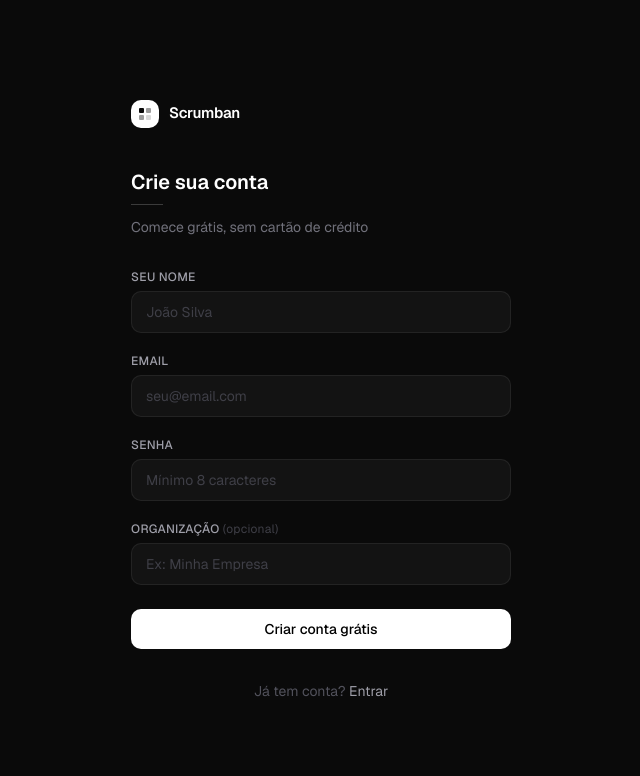
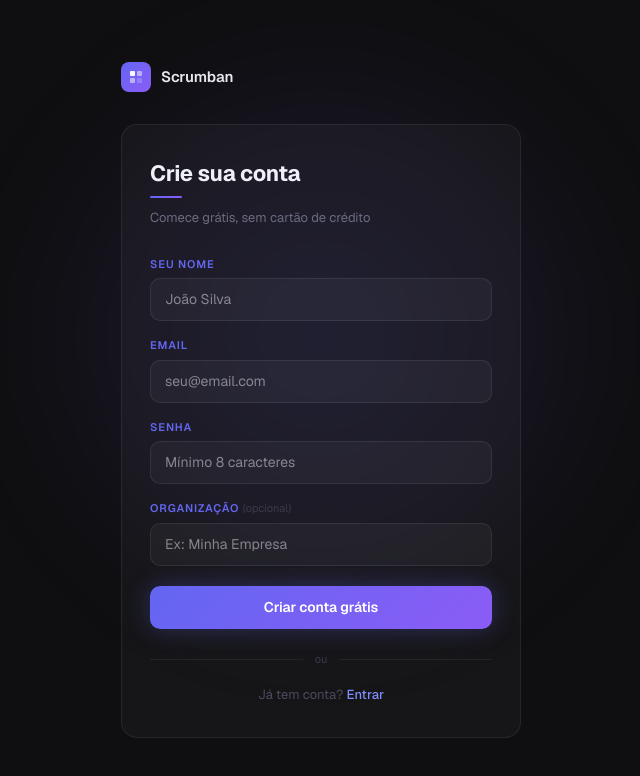
Before and after one commit to benedito-dev-full/Scrumbam-Frontend-V2, a Next.js app: page /register in a window 1280 px wide. Shown: the top 776 px of the page, without its empty margins (319-959 px from the left). Built offline with nearby package versions, Linux system fonts and the light colour scheme; no server answers.

Commit message:
refactor(auth): redesign com acento indigo, card elevado e glow de profundidade

```diff
--- a/src/app/(auth)/layout.tsx
+++ b/src/app/(auth)/layout.tsx
@@ -1,29 +1,59 @@
 import type { ReactNode } from 'react';
 
-/**
- * Layout centralizado para páginas de autenticação.
- *
- * Fundo escuro liso, formulário no centro da tela.
- * Em mobile o comportamento é idêntico — sem split-screen.
- */
 export default function AuthLayout({ children }: { children: ReactNode }) {
   return (
-    <div className="min-h-screen flex items-center justify-center bg-[#0a0a0a] px-4">
-      <div className="w-full max-w-[380px] py-16">
+    <div
+      className="min-h-screen flex items-center justify-center px-4"
+      style={{ background: '#0f0f11', position: 'relative', overflow: 'hidden' }}
+    >
+      {/* glow índigo suave */}
+      <div
+        aria-hidden
+        style={{
+          position: 'absolute',
+          top: '50%', left: '50%',
+          transform: 'translate(-50%, -60%)',
+          width: 640, height: 640,
+          borderRadius: '50%',
+          background: 'radial-gradient(circle, rgba(99,102,241,0.14) 0%, rgba(139,92,246,0.06) 45%, transparent 70%)',
+          filter: 'blur(56px)',
+          pointerEvents: 'none',
+        }}
+      />
+
+      <div className="relative z-10 w-full max-w-[400px] py-12">
         {/* Logo */}
-        <div className="flex items-center gap-2.5 mb-10">
-          <div className="w-7 h-7 rounded-lg bg-white flex items-center justify-center flex-shrink-0">
+        <div className="flex items-center gap-2.5 mb-8">
+          <div
+            style={{
+              width: 30, height: 30, borderRadius: 8, flexShrink: 0,
+              background: 'linear-gradient(135deg, #6366f1 0%, #8b5cf6 100%)',
+              display: 'flex', alignItems: 'center', justifyContent: 'center',
+            }}
+          >
             <svg width="14" height="14" viewBox="0 0 14 14" fill="none">
-              <rect x="1" y="1" width="5" height="5" rx="1" fill="#0a0a0a" />
-              <rect x="8" y="1" width="5" height="5" rx="1" fill="#0a0a0a" opacity="0.4" />
-              <rect x="1" y="8" width="5" height="5" rx="1" fill="#0a0a0a" opacity="0.4" />
-              <rect x="8" y="8" width="5" height="5" rx="1" fill="#0a0a0a" opacity="0.15" />
+              <rect x="1" y="1" width="5" height="5" rx="1" fill="white" opacity="0.95" />
+              <rect x="8" y="1" width="5" height="5" rx="1" fill="white" opacity="0.5" />
+              <rect x="1" y="8" width="5" height="5" rx="1" fill="white" opacity="0.5" />
+              <rect x="8" y="8" width="5" height="5" rx="1" fill="white" opacity="0.2" />
             </svg>
           </div>
-          <span className="text-[15px] font-semibold text-white tracking-tight">Scrumban</span>
+          <span style={{ fontSize: 15, fontWeight: 600, color: '#e8e8f0', letterSpacing: '-0.2px' }}>
+            Scrumban
+          </span>
         </div>
 
-        {children}
+        {/* card com superfície elevada */}
+        <div
+          style={{
+            background: 'rgba(255,255,255,0.03)',
+            border: '1px solid rgba(255,255,255,0.07)',
+            borderRadius: 16,
+            padding: '32px 28px',
+          }}
+        >
+          {children}
+        </div>
       </div>
     </div>
   );
--- a/src/app/(auth)/login/page.tsx
+++ b/src/app/(auth)/login/page.tsx
@@ -15,14 +15,22 @@ const loginSchema = z.object({
 
 type LoginForm = z.infer<typeof loginSchema>;
 
-/**
- * Página de login do Scrumban.
- *
- * Valida email e senha via Zod + React Hook Form.
- * Em caso de sucesso, a mutation redireciona automaticamente para /.
- */
+const INPUT_STYLE: React.CSSProperties = {
+  width: '100%',
+  padding: '10px 14px',
+  borderRadius: 10,
+  background: 'rgba(255,255,255,0.04)',
+  border: '1px solid rgba(255,255,255,0.08)',
+  color: '#e8e8f0',
+  fontSize: 14,
+  outline: 'none',
+  transition: 'border-color .15s, background .15s',
+};
+
 export default function LoginPage() {
   const [showPassword, setShowPassword] = useState(false);
+  const [emailFocused, setEmailFocused] = useState(false);
+  const [passFocused, setPassFocused] = useState(false);
 
   const form = useForm<LoginForm>({
     resolver: zodResolver(loginSchema),
@@ -35,20 +43,21 @@ export default function LoginPage() {
   return (
     <div>
       {/* Cabeçalho */}
-      <div className="mb-8">
-        <h1 className="text-xl font-semibold text-white mb-1">
+      <div style={{ marginBottom: 28 }}>
+        <h1 style={{ fontSize: 22, fontWeight: 700, color: '#f0f0f8', marginBottom: 6, letterSpacing: '-0.3px' }}>
           Bem-vindo de volta
         </h1>
-        <div className="w-8 h-px bg-white/20 mt-2 mb-3" />
-        <p className="text-sm text-zinc-500">
+        {/* acento índigo */}
+        <div style={{ width: 32, height: 2, borderRadius: 2, background: 'linear-gradient(90deg, #6366f1, #8b5cf6)', marginBottom: 10 }} />
+        <p style={{ fontSize: 13, color: '#6b6b80' }}>
           Entre na sua conta para continuar
         </p>
       </div>
 
-      <form onSubmit={onSubmit} noValidate className="flex flex-col gap-5">
+      <form onSubmit={onSubmit} noValidate style={{ display: 'flex', flexDirection: 'column', gap: 18 }}>
         {/* Email */}
-        <div className="flex flex-col gap-1.5">
-          <label htmlFor="email" className="text-xs font-medium text-zinc-400 tracking-wide uppercase">
+        <div style={{ display: 'flex', flexDirection: 'column', gap: 6 }}>
+          <label htmlFor="email" style={{ fontSize: 11, fontWeight: 600, color: '#6366f1', letterSpacing: '0.08em', textTransform: 'uppercase' }}>
             Email
           </label>
           <input
@@ -56,34 +65,47 @@ export default function LoginPage() {
             type="email"
             autoComplete="email"
             placeholder="seu@email.com"
-            className="w-full px-3.5 py-2.5 rounded-lg text-sm text-white bg-white/[0.04] border border-white/[0.07] placeholder-zinc-700 outline-none transition-all focus:border-white/20 focus:bg-white/[0.06]"
-            {...form.register('email')}
+            style={{
+              ...INPUT_STYLE,
+              borderColor: emailFocused ? 'rgba(99,102,241,0.5)' : 'rgba(255,255,255,0.08)',
+              background: emailFocused ? 'rgba(99,102,241,0.06)' : 'rgba(255,255,255,0.04)',
+            }}
+            onFocus={() => setEmailFocused(true)}
+            {...form.register('email', { onBlur: () => setEmailFocused(false) })}
           />
           {form.formState.errors.email && (
-            <p className="text-xs text-red-400">
-              {form.formState.errors.email.message}
-            </p>
+            <p style={{ fontSize: 12, color: '#f87171' }}>{form.formState.errors.email.message}</p>
           )}
         </div>
 
         {/* Senha */}
-        <div className="flex flex-col gap-1.5">
-          <label htmlFor="password" className="text-xs font-medium text-zinc-400 tracking-wide uppercase">
+        <div style={{ display: 'flex', flexDirection: 'column', gap: 6 }}>
+          <label htmlFor="password" style={{ fontSize: 11, fontWeight: 600, color: '#6366f1', letterSpacing: '0.08em', textTransform: 'uppercase' }}>
             Senha
           </label>
-          <div className="relative">
+          <div style={{ position: 'relative' }}>
             <input
               id="password"
               type={showPassword ? 'text' : 'password'}
               autoComplete="current-password"
               placeholder="••••••••"
-              className="w-full px-3.5 py-2.5 pr-10 rounded-lg text-sm text-white bg-white/[0.04] border border-white/[0.07] placeholder-zinc-700 outline-none transition-all focus:border-white/20 focus:bg-white/[0.06]"
-              {...form.register('password')}
+              style={{
+                ...INPUT_STYLE,
+                paddingRight: 42,
+                borderColor: passFocused ? 'rgba(99,102,241,0.5)' : 'rgba(255,255,255,0.08)',
+                background: passFocused ? 'rgba(99,102,241,0.06)' : 'rgba(255,255,255,0.04)',
+              }}
+              onFocus={() => setPassFocused(true)}
+              {...form.register('password', { onBlur: () => setPassFocused(false) })}
             />
             <button
               type="button"
               onClick={() => setShowPassword((v) => !v)}
-              className="absolute right-3 top-1/2 -translate-y-1/2 text-zinc-600 hover:text-zinc-400 transition-colors"
+              style={{
+                position: 'absolute', right: 12, top: '50%', transform: 'translateY(-50%)',
+                background: 'none', border: 0, cursor: 'pointer',
+                color: '#4b4b60', padding: 2,
+              }}
               tabIndex={-1}
               aria-label={showPassword ? 'Ocultar senha' : 'Mostrar senha'}
             >
@@ -91,9 +113,7 @@ export default function LoginPage() {
             </button>
           </div>
           {form.formState.errors.password && (
-            <p className="text-xs text-red-400">
-              {form.formState.errors.password.message}
-            </p>
+            <p style={{ fontSize: 12, color: '#f87171' }}>{form.formState.errors.password.message}</p>
           )}
         </div>
 
@@ -101,38 +121,65 @@ export default function LoginPage() {
         <button
           type="submit"
           disabled={login.isPending}
-          className="w-full py-2.5 rounded-lg text-sm font-medium text-black bg-white hover:bg-zinc-100 disabled:opacity-40 disabled:cursor-not-allowed transition-all active:scale-[0.99] mt-1"
+          style={{
+            width: '100%',
+            padding: '11px 0',
+            borderRadius: 10,
+            border: 0,
+            background: login.isPending
+              ? 'rgba(99,102,241,0.4)'
+              : 'linear-gradient(135deg, #6366f1 0%, #8b5cf6 100%)',
+            color: '#fff',
+            fontSize: 14,
+            fontWeight: 600,
+            cursor: login.isPending ? 'not-allowed' : 'pointer',
+            marginTop: 4,
+            transition: 'opacity .15s',
+            boxShadow: login.isPending ? 'none' : '0 0 24px rgba(99,102,241,0.3)',
+            letterSpacing: '-0.1px',
+          }}
         >
           {login.isPending ? (
-            <span className="flex items-center justify-center gap-2">
-              <svg className="animate-spin w-3.5 h-3.5" viewBox="0 0 24 24" fill="none">
-                <circle className="opacity-25" cx="12" cy="12" r="10" stroke="currentColor" strokeWidth="4" />
-                <path className="opacity-75" fill="currentColor" d="M4 12a8 8 0 018-8v4a4 4 0 00-4 4H4z" />
+            <span style={{ display: 'flex', alignItems: 'center', justifyContent: 'center', gap: 8 }}>
+              <svg className="animate-spin" width="14" height="14" viewBox="0 0 24 24" fill="none">
+                <circle cx="12" cy="12" r="10" stroke="currentColor" strokeWidth="4" opacity="0.25" />
+                <path fill="currentColor" d="M4 12a8 8 0 018-8v4a4 4 0 00-4 4H4z" opacity="0.75" />
               </svg>
               Entrando...
             </span>
-          ) : (
-            'Entrar'
-          )}
+          ) : 'Entrar'}
         </button>
       </form>
 
-      {/* Link para registro */}
-      <p className="text-center text-sm text-zinc-600 mt-8">
+      {/* Divisor */}
+      <div style={{ display: 'flex', alignItems: 'center', gap: 12, margin: '24px 0 20px' }}>
+        <div style={{ flex: 1, height: 1, background: 'rgba(255,255,255,0.06)' }} />
+        <span style={{ fontSize: 11, color: '#3a3a4a' }}>ou</span>
+        <div style={{ flex: 1, height: 1, background: 'rgba(255,255,255,0.06)' }} />
+      </div>
+
+      {/* Link registro */}
+      <p style={{ textAlign: 'center', fontSize: 13, color: '#4b4b60' }}>
         Não tem conta?{' '}
         <Link
           href="/register"
-          className="text-zinc-400 hover:text-white transition-colors"
+          style={{ color: '#818cf8', fontWeight: 500, textDecoration: 'none' }}
+          onMouseEnter={e => { (e.target as HTMLElement).style.color = '#a5b4fc'; }}
+          onMouseLeave={e => { (e.target as HTMLElement).style.color = '#818cf8'; }}
         >
-          Criar conta
+          Criar conta grátis
         </Link>
       </p>
 
-      {/* Credenciais demo */}
+      {/* Demo */}
       {process.env.NEXT_PUBLIC_MOCK_AUTH === 'true' && (
-        <div className="mt-6 px-3.5 py-3 rounded-lg bg-white/[0.03] border border-white/[0.06]">
-          <p className="text-xs text-zinc-500 font-medium mb-1">Modo demonstração</p>
-          <p className="text-xs text-zinc-600">demo@scrumban.com · demo1234</p>
+        <div style={{
+          marginTop: 20, padding: '10px 14px', borderRadius: 10,
+          background: 'rgba(99,102,241,0.06)',
+          border: '1px solid rgba(99,102,241,0.18)',
+        }}>
+          <p style={{ fontSize: 11, color: '#818cf8', fontWeight: 600, marginBottom: 3 }}>Modo demonstração</p>
+          <p style={{ fontSize: 11, color: '#4b4b60' }}>demo@scrumban.com · demo1234</p>
         </div>
       )}
     </div>
--- a/src/app/(auth)/register/page.tsx
+++ b/src/app/(auth)/register/page.tsx
@@ -1,6 +1,7 @@
 'use client';
 
 import Link from 'next/link';
+import { useState } from 'react';
 import { useForm } from 'react-hook-form';
 import { zodResolver } from '@hookform/resolvers/zod';
 import { z } from 'zod';
@@ -18,13 +19,27 @@ const registerSchema = z.object({
 
 type RegisterForm = z.infer<typeof registerSchema>;
 
-/**
- * Página de registro do Scrumban.
- *
- * Cria conta com nome, email, senha e organização opcional via Zod + RHF.
- * Em caso de sucesso, a mutation redireciona automaticamente para /.
- */
+const INPUT_BASE: React.CSSProperties = {
+  width: '100%',
+  padding: '10px 14px',
+  borderRadius: 10,
+  background: 'rgba(255,255,255,0.04)',
+  border: '1px solid rgba(255,255,255,0.08)',
+  color: '#e8e8f0',
+  fontSize: 14,
+  outline: 'none',
+  transition: 'border-color .15s, background .15s',
+  boxSizing: 'border-box',
+};
+
+const LABEL_STYLE: React.CSSProperties = {
+  fontSize: 11, fontWeight: 600, color: '#6366f1',
+  letterSpacing: '0.08em', textTransform: 'uppercase',
+};
+
 export default function RegisterPage() {
+  const [focused, setFocused] = useState<string | null>(null);
+
   const form = useForm<RegisterForm>({
     resolver: zodResolver(registerSchema),
     defaultValues: { name: '', email: '', password: '', organizationName: '' },
@@ -33,90 +48,79 @@ export default function RegisterPage() {
   const register = useRegister();
   const onSubmit = form.handleSubmit((data) => register.mutate(data));
 
-  const inputClass =
-    'w-full px-3.5 py-2.5 rounded-lg text-sm text-white bg-white/[0.04] border border-white/[0.07] placeholder-zinc-700 outline-none transition-all focus:border-white/20 focus:bg-white/[0.06]';
+  const inputStyle = (field: string): React.CSSProperties => ({
+    ...INPUT_BASE,
+    borderColor: focused === field ? 'rgba(99,102,241,0.5)' : 'rgba(255,255,255,0.08)',
+    background: focused === field ? 'rgba(99,102,241,0.06)' : 'rgba(255,255,255,0.04)',
+  });
 
   return (
     <div>
       {/* Cabeçalho */}
-      <div className="mb-8">
-        <h1 className="text-xl font-semibold text-white mb-1">
+      <div style={{ marginBottom: 28 }}>
+        <h1 style={{ fontSize: 22, fontWeight: 700, color: '#f0f0f8', marginBottom: 6, letterSpacing: '-0.3px' }}>
           Crie sua conta
         </h1>
-        <div className="w-8 h-px bg-white/20 mt-2 mb-3" />
-        <p className="text-sm text-zinc-500">
+        <div style={{ width: 32, height: 2, borderRadius: 2, background: 'linear-gradient(90deg, #6366f1, #8b5cf6)', marginBottom: 10 }} />
+        <p style={{ fontSize: 13, color: '#6b6b80' }}>
           Comece grátis, sem cartão de crédito
         </p>
       </div>
 
-      <form onSubmit={onSubmit} noValidate className="flex flex-col gap-5">
+      <form onSubmit={onSubmit} noValidate style={{ display: 'flex', flexDirection: 'column', gap: 16 }}>
         {/* Nome */}
-        <div className="flex flex-col gap-1.5">
-          <label htmlFor="name" className="text-xs font-medium text-zinc-400 tracking-wide uppercase">
-            Seu nome
-          </label>
+        <div style={{ display: 'flex', flexDirection: 'column', gap: 6 }}>
+          <label htmlFor="name" style={LABEL_STYLE}>Seu nome</label>
           <input
-            id="name"
-            type="text"
-            autoComplete="name"
-            placeholder="João Silva"
-            className={inputClass}
-            {...form.register('name')}
+            id="name" type="text" autoComplete="name" placeholder="João Silva"
+            style={inputStyle('name')}
+            onFocus={() => setFocused('name')}
+            {...form.register('name', { onBlur: () => setFocused(null) })}
           />
           {form.formState.errors.name && (
-            <p className="text-xs text-red-400">{form.formState.errors.name.message}</p>
+            <p style={{ fontSize: 12, color: '#f87171' }}>{form.formState.errors.name.message}</p>
           )}
         </div>
 
         {/* Email */}
-        <div className="flex flex-col gap-1.5">
-          <label htmlFor="email" className="text-xs font-medium text-zinc-400 tracking-wide uppercase">
-            Email
-          </label>
+        <div style={{ display: 'flex', flexDirection: 'column', gap: 6 }}>
+          <label htmlFor="email" style={LABEL_STYLE}>Email</label>
           <input
-            id="email"
-            type="email"
-            autoComplete="email"
-            placeholder="seu@email.com"
-            className={inputClass}
-            {...form.register('email')}
+            id="email" type="email" autoComplete="email" placeholder="seu@email.com"
+            style={inputStyle('email')}
+            onFocus={() => setFocused('email')}
+            {...form.register('email', { onBlur: () => setFocused(null) })}
           />
           {form.formState.errors.email && (
-            <p className="text-xs text-red-400">{form.formState.errors.email.message}</p>
+            <p style={{ fontSize: 12, color: '#f87171' }}>{form.formState.errors.email.message}</p>
           )}
         </div>
 
         {/* Senha */}
-        <div className="flex flex-col gap-1.5">
-          <label htmlFor="password" className="text-xs font-medium text-zinc-400 tracking-wide uppercase">
-            Senha
-          </label>
+        <div style={{ display: 'flex', flexDirection: 'column', gap: 6 }}>
+          <label htmlFor="password" style={LABEL_STYLE}>Senha</label>
           <input
-            id="password"
-            type="password"
-            autoComplete="new-password"
-            placeholder="Mínimo 8 caracteres"
-            className={inputClass}
-            {...form.register('password')}
+            id="password" type="password" autoComplete="new-password" placeholder="Mínimo 8 caracteres"
+            style={inputStyle('password')}
+            onFocus={() => setFocused('password')}
+            {...form.register('password', { onBlur: () => setFocused(null) })}
           />
           {form.formState.errors.password && (
-            <p className="text-xs text-red-400">{form.formState.errors.password.message}</p>
+            <p style={{ fontSize: 12, color: '#f87171' }}>{form.formState.errors.password.message}</p>
           )}
         </div>
 
         {/* Organização */}
-        <div className="flex flex-col gap-1.5">
-          <label htmlFor="organizationName" className="text-xs font-medium text-zinc-400 tracking-wide uppercase">
+        <div style={{ display: 'flex', flexDirection: 'column', gap: 6 }}>
+          <label htmlFor="organizationName" style={LABEL_STYLE}>
             Organização{' '}
-            <span className="text-zinc-700 normal-case font-normal">(opcional)</span>
+            <span style={{ color: '#3a3a4a', fontWeight: 400, textTransform: 'none', letterSpacing: 0 }}>(opcional)</span>
           </label>
           <input
-            id="organizationName"
-            type="text"
-            autoComplete="organization"
-            placeholder="Ex: Minha Empresa"
-            className={inputClass}
-            {...form.register('organizationName')}
+            id="organizationName" type="text" autoComplete="organization" placeholder="Ex: Minha Empresa"
+            style={inputStyle('org')}
+            onFocus={() => setFocused('org')}
+            {...form.register('organizationName', { onBlur: () => setFocused(null) })}
           />
         </div>
 
@@ -124,28 +128,45 @@ export default function RegisterPage() {
         <button
           type="submit"
           disabled={register.isPending}
-          className="w-full py-2.5 rounded-lg text-sm font-medium text-black bg-white hover:bg-zinc-100 disabled:opacity-40 disabled:cursor-not-allowed transition-all active:scale-[0.99] mt-1"
+          style={{
+            width: '100%', padding: '11px 0', borderRadius: 10, border: 0,
+            background: register.isPending
+              ? 'rgba(99,102,241,0.4)'
+              : 'linear-gradient(135deg, #6366f1 0%, #8b5cf6 100%)',
+            color: '#fff', fontSize: 14, fontWeight: 600,
+            cursor: register.isPending ? 'not-allowed' : 'pointer',
+            marginTop: 4,
+            boxShadow: register.isPending ? 'none' : '0 0 24px rgba(99,102,241,0.3)',
+            letterSpacing: '-0.1px',
+          }}
         >
           {register.isPending ? (
-            <span className="flex items-center justify-center gap-2">
-              <svg className="animate-spin w-3.5 h-3.5" viewBox="0 0 24 24" fill="none">
-                <circle className="opacity-25" cx="12" cy="12" r="10" stroke="currentColor" strokeWidth="4" />
-                <path className="opacity-75" fill="currentColor" d="M4 12a8 8 0 018-8v4a4 4 0 00-4 4H4z" />
+            <span style={{ display: 'flex', alignItems: 'center', justifyContent: 'center', gap: 8 }}>
+              <svg className="animate-spin" width="14" height="14" viewBox="0 0 24 24" fill="none">
+                <circle cx="12" cy="12" r="10" stroke="currentColor" strokeWidth="4" opacity="0.25" />
+                <path fill="currentColor" d="M4 12a8 8 0 018-8v4a4 4 0 00-4 4H4z" opacity="0.75" />
               </svg>
               Criando conta...
             </span>
-          ) : (
-            'Criar conta grátis'
-          )}
+          ) : 'Criar conta grátis'}
         </button>
       </form>
 
-      {/* Link para login */}
-      <p className="text-center text-sm text-zinc-600 mt-8">
+      {/* Divisor */}
+      <div style={{ display: 'flex', alignItems: 'center', gap: 12, margin: '22px 0 18px' }}>
+        <div style={{ flex: 1, height: 1, background: 'rgba(255,255,255,0.06)' }} />
+        <span style={{ fontSize: 11, color: '#3a3a4a' }}>ou</span>
+        <div style={{ flex: 1, height: 1, background: 'rgba(255,255,255,0.06)' }} />
+      </div>
+
+      {/* Link login */}
+      <p style={{ textAlign: 'center', fontSize: 13, color: '#4b4b60' }}>
         Já tem conta?{' '}
         <Link
           href="/login"
-          className="text-zinc-400 hover:text-white transition-colors"
+          style={{ color: '#818cf8', fontWeight: 500, textDecoration: 'none' }}
+          onMouseEnter={e => { (e.target as HTMLElement).style.color = '#a5b4fc'; }}
+          onMouseLeave={e => { (e.target as HTMLElement).style.color = '#818cf8'; }}
         >
           Entrar
         </Link>
```
